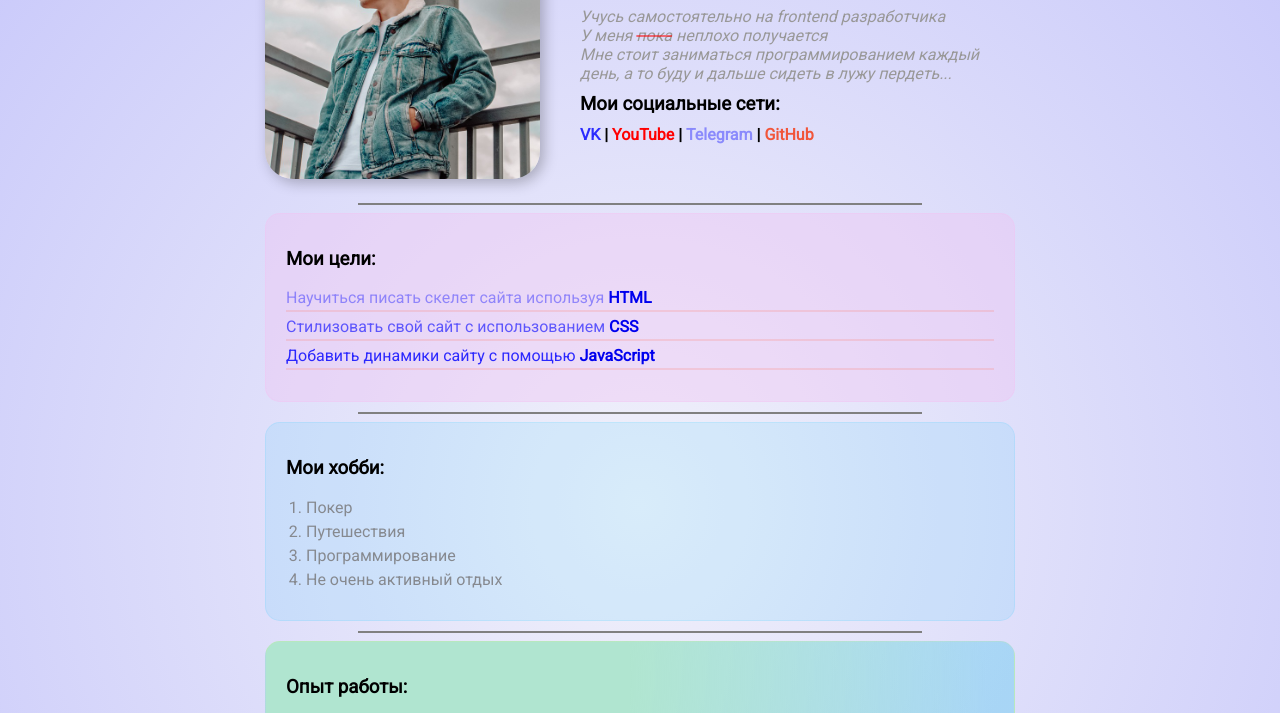
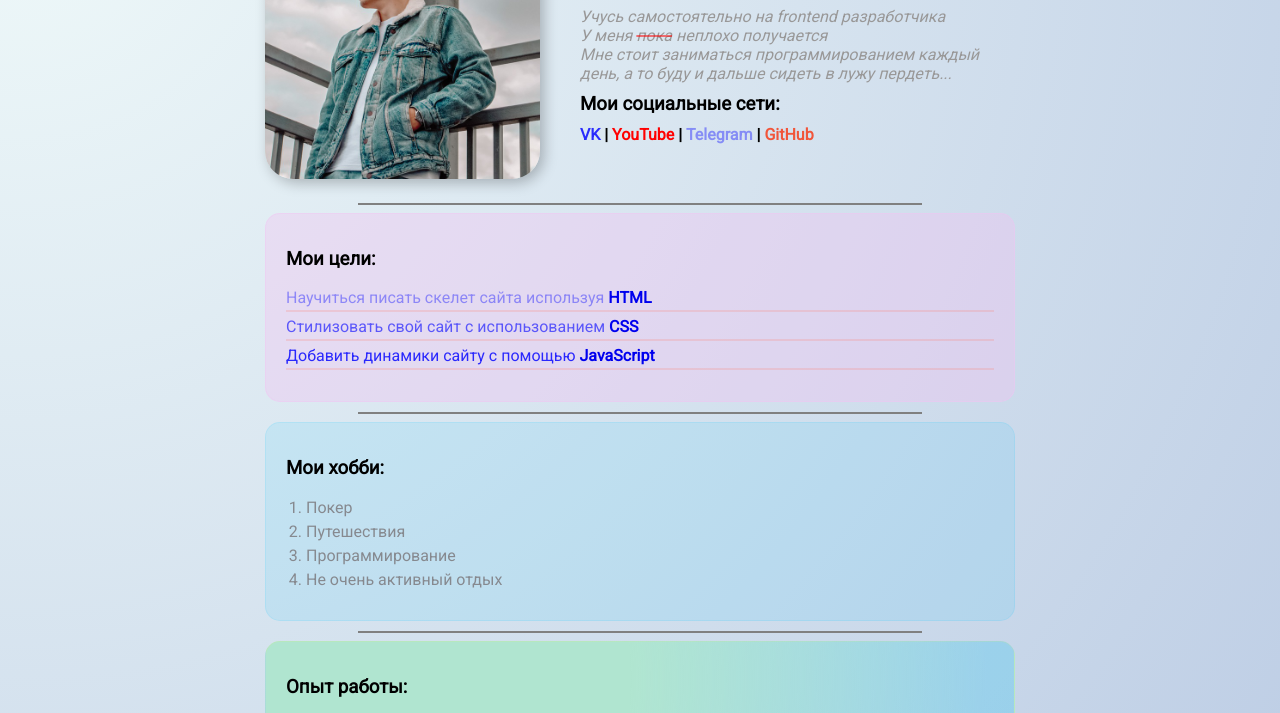
Before and after one commit to Kis-Mak/resum, a plain HTML site: page html-cource/index.html in a window 1280 px wide. Shown: the part 156-869 px from the top of the page. Drawn offline with Linux system fonts and the light colour scheme.

Commit message:
Адекватный фон на всех страницах

```diff
--- a/html-cource/css-cource/01_selectors.css
+++ b/html-cource/css-cource/01_selectors.css
@@ -4,7 +4,8 @@
 
 /* Tag Name */
 body {
-    background: rgba(202, 202, 202, 0.61);
+    background-image: radial-gradient( circle farthest-corner at 1.3% 2.8%,  rgba(239,249,249,1) 0%, rgba(182,199,226,1) 100.2% );
+    /* background: rgba(202, 202, 202, 0.61); */
 }
 /* Class */
 .container {
--- a/html-cource/selectors.css
+++ b/html-cource/selectors.css
@@ -48,7 +48,9 @@ body {
     font-size: 16px;
     font-weight: normal;
     font-style: normal;
-    background: radial-gradient(#f1f1fa, rgba(127, 127, 245, 0.438))
+    background-image: radial-gradient( circle farthest-corner at 1.3% 2.8%,  rgba(239,249,249,1) 0%, rgba(182,199,226,1) 100.2% );
+    /* background-image: radial-gradient( circle 1224px at 10.6% 8.8%,  rgba(255,255,255,1) 0%, rgba(153, 202, 251, 0.492) 100.2% ); */
+    /* background: radial-gradient(#f1f1fa, rgba(127, 127, 245, 0.438)) */
 }
 .common p {
 font-style: italic;
```
